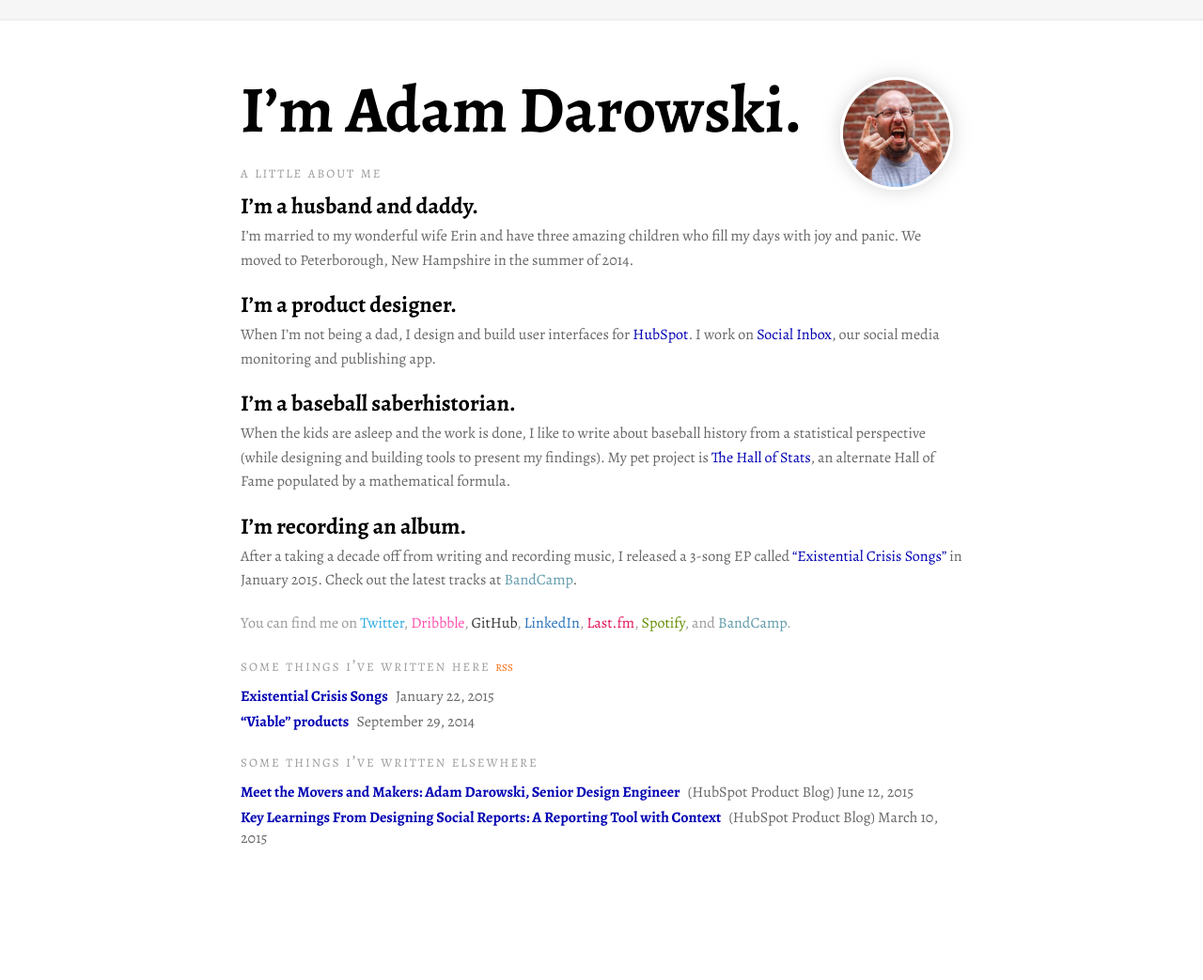
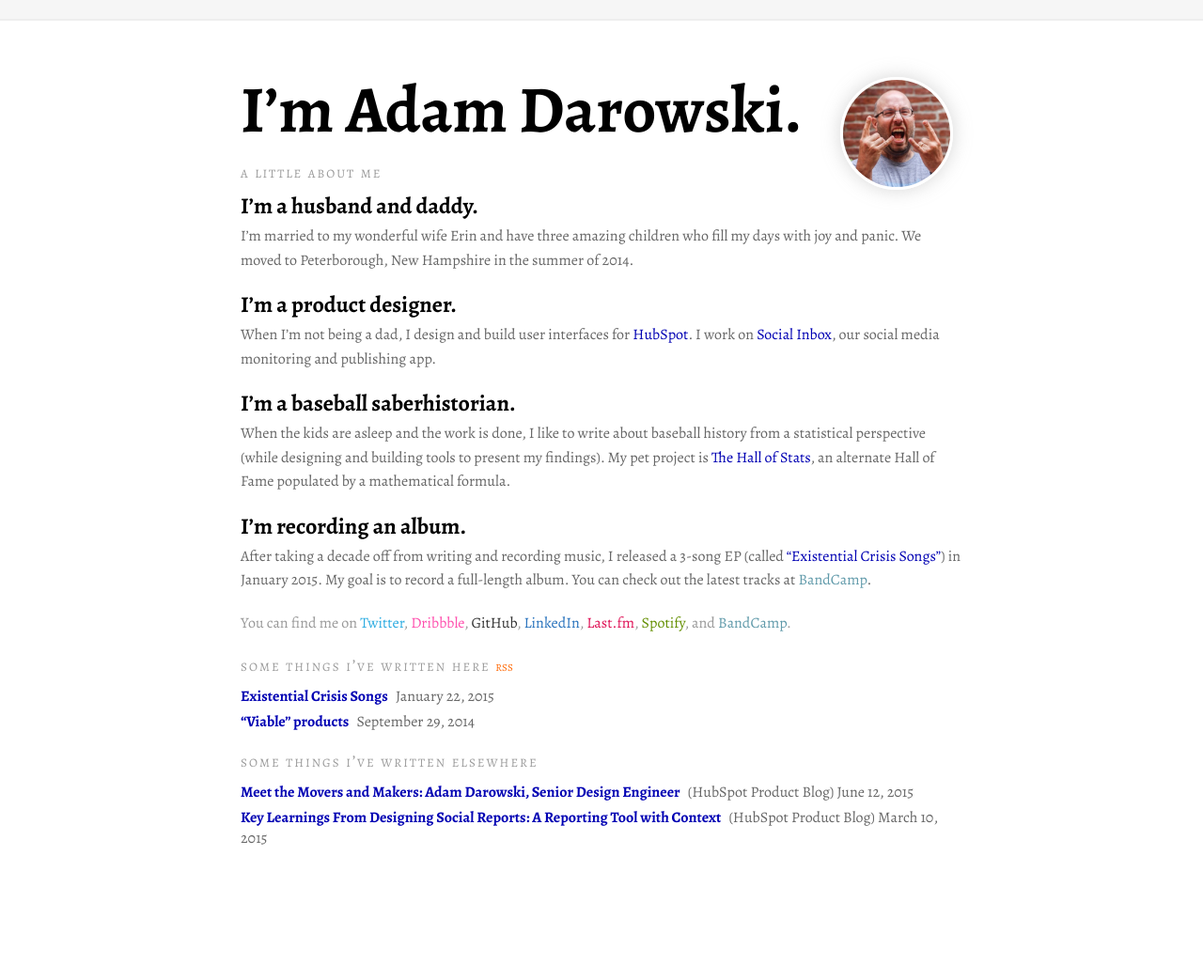
Before and after one commit to adarowski/adarowski.github.io, a Jekyll site: the page built from index.html, in a window 1280 px wide. Shown: the whole page at 94% size. Built offline with Jekyll 4.4.1, drawn with Linux system fonts in a browser that asks for light colours.

Commit message:
Elaborate a bit more on the album

```diff
--- a/_includes/about.html
+++ b/_includes/about.html
@@ -9,6 +9,6 @@
   <h3>I’m a baseball saberhistorian.</h3>
   <p>When the kids are asleep and the work is done, I like to write about baseball history from a statistical perspective (while designing and building tools to present my findings). My pet project is <a href="http://hallofstats.com">The Hall of Stats</a>, an alternate Hall of Fame populated by a mathematical formula.</p>
   <h3>I’m recording an album.</h3>
-  <p>After a taking a decade off from writing and recording music, I released a 3-song EP called <a href="/existential-crisis-songs">“Existential Crisis Songs”</a> in January 2015. Check out the latest tracks at <a class="bandcamp" href="http://adarowski.bandcamp.com">BandCamp</a>.</p>
+  <p>After taking a decade off from writing and recording music, I released a 3-song EP (called <a href="/existential-crisis-songs">“Existential Crisis Songs”</a>) in January 2015. My goal is to record a full-length album. You can check out the latest tracks at <a class="bandcamp" href="http://adarowski.bandcamp.com">BandCamp</a>.</p>
   <p class="social">You can find me on <a class="twitter" href="http://twitter.com/adarowski">Twitter</a>, <a class="dribbble" href="http://dribbble.com/adarowski">Dribbble</a>, <a class="github" href="http://github.com/adarowski">GitHub</a>, <a class="linkedin" href="http://www.linkedin.com/in/adamdarowski">LinkedIn</a>, <a class="lastfm" href="http://last.fm/user/adarowski">Last.fm</a>, <a class="spotify" href="http://open.spotify.com/user/123427584">Spotify</a>, and <a class="bandcamp" href="http://adarowski.bandcamp.com">BandCamp</a>.</p>
 </section>
```
